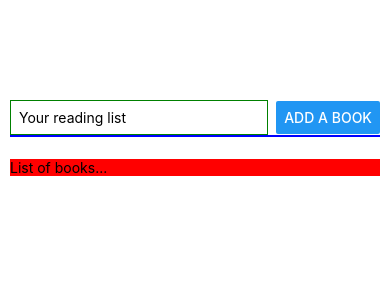
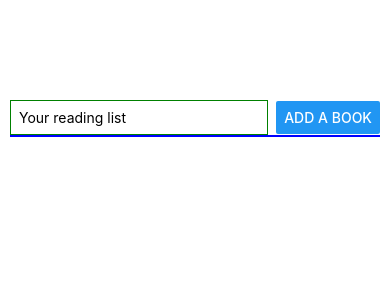
Before and after one commit to ebo-arcadia/es-new-church-service, a React Native app: screen / in a window 390 px wide. Shown: the top 300 px of the page. Built offline with nearby package versions, Linux system fonts and the light colour scheme.

Commit message:
function update render list of items

```diff
--- a/App.js
+++ b/App.js
@@ -1,13 +1,19 @@
 import { StyleSheet, Text, View, Button, TextInput } from "react-native";
 import { useState } from "react";
+import uuid from "react-native-uuid";
 
 export default function App() {
   const [enteredText, setEnteredText] = useState("");
+  const [readingList, setReadingList] = useState([]);
+
   function readingListHandler(enteredText) {
     setEnteredText(enteredText);
   }
   function addReadingListHandler() {
-    console.info(enteredText);
+    setReadingList((currentReadingList) => [
+      ...currentReadingList,
+      enteredText,
+    ]);
   }
 
   return (
@@ -22,7 +28,11 @@ export default function App() {
           <Button title="Add a book" onPress={addReadingListHandler} />
         </View>
         <View style={styles.booksContainer}>
-          <Text>List of books...</Text>
+          <Text>
+            {readingList.map((textItem) => (
+              <Text key={uuid.v4()}>{textItem}</Text>
+            ))}
+          </Text>
         </View>
       </View>
     </View>
--- a/package.json
+++ b/package.json
@@ -12,7 +12,8 @@
     "expo": "~48.0.15",
     "expo-status-bar": "~1.4.4",
     "react": "18.2.0",
-    "react-native": "0.71.7"
+    "react-native": "0.71.7",
+    "react-native-uuid": "^2.0.1"
   },
   "devDependencies": {
     "@babel/core": "^7.20.0"
```
Also changed, not shown: 2 other files (tests, documents, lock files or other folders).
